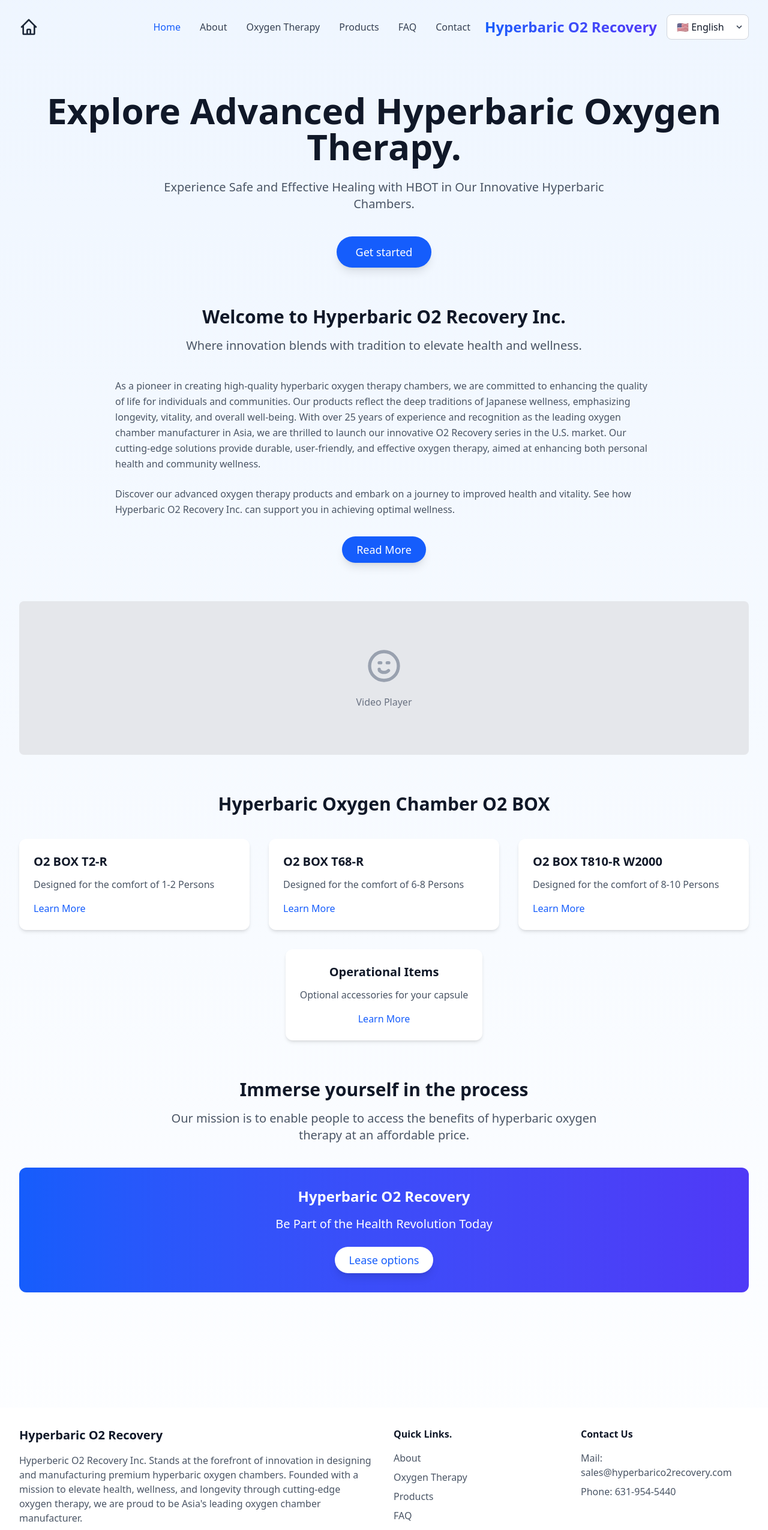
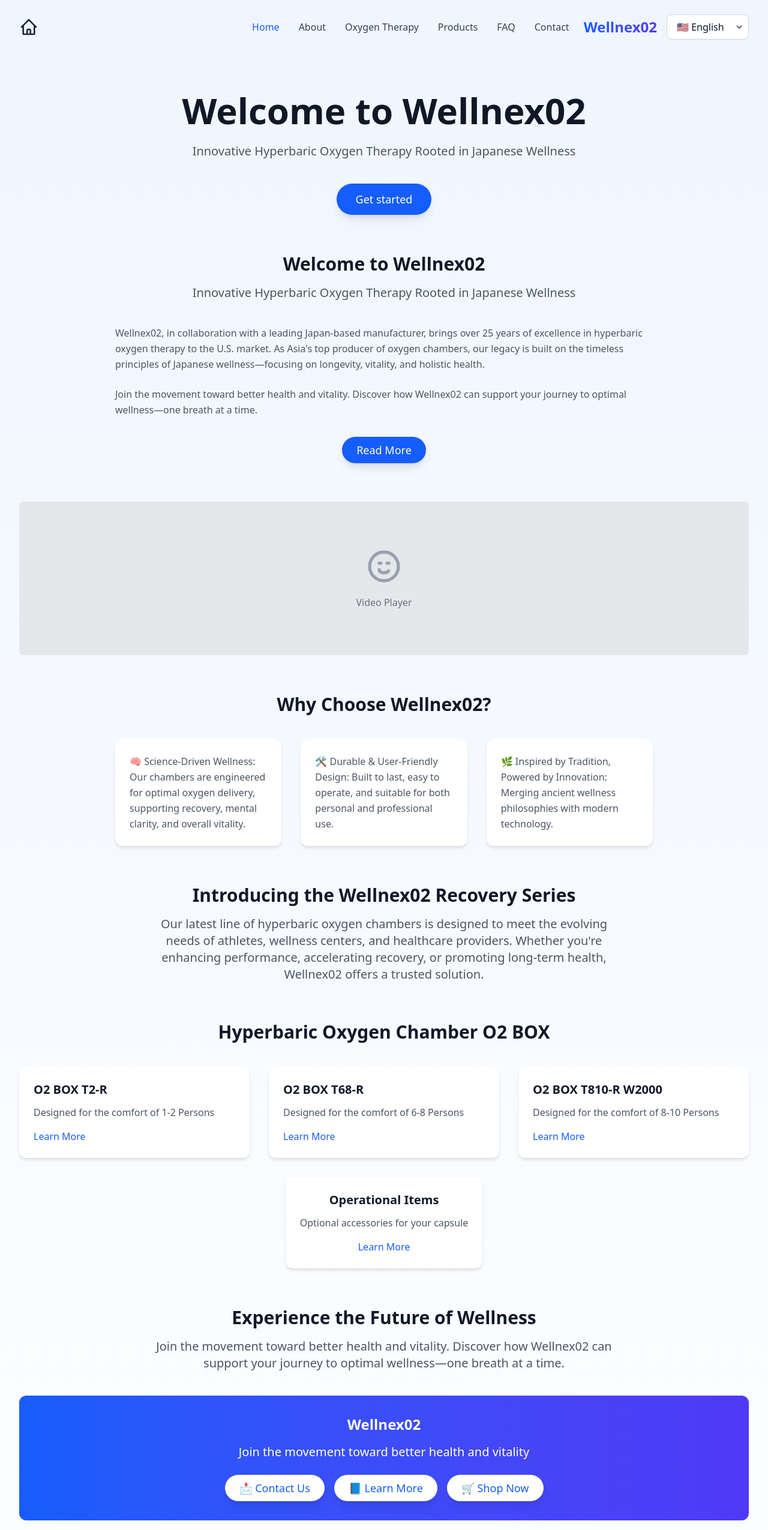
Before and after one commit to Soulemane12/Chamber, a Next.js app: page / in a window 1280 px wide. Shown: the top 2550 px of the page at 60% size. Built offline with nearby package versions, Linux system fonts and the light colour scheme.

Commit message:
Update branding to Wellnex02 with new content and Japanese wellness focus

```diff
--- a/src/app/page.tsx
+++ b/src/app/page.tsx
@@ -71,6 +71,47 @@
           </div>
         </div>
 
+        {/* Why Choose Wellnex02 Section */}
+        <div className="mb-16 animate-fade-in">
+          <div className="text-center mb-10">
+            <h2 className="text-3xl font-bold mb-4 text-gray-900 dark:text-white">
+              {t('whyChooseTitle')}
+            </h2>
+          </div>
+
+          <div className="max-w-4xl mx-auto">
+            <div className="grid grid-cols-1 md:grid-cols-3 gap-8">
+              <div className="bg-white dark:bg-gray-800 p-6 rounded-xl shadow-md hover:scale-105 transition-all duration-300">
+                <p className="text-gray-600 dark:text-gray-300 leading-relaxed">
+                  {t('scienceDrivenWellness')}
+                </p>
+              </div>
+              <div className="bg-white dark:bg-gray-800 p-6 rounded-xl shadow-md hover:scale-105 transition-all duration-300">
+                <p className="text-gray-600 dark:text-gray-300 leading-relaxed">
+                  {t('durableUserFriendly')}
+                </p>
+              </div>
+              <div className="bg-white dark:bg-gray-800 p-6 rounded-xl shadow-md hover:scale-105 transition-all duration-300">
+                <p className="text-gray-600 dark:text-gray-300 leading-relaxed">
+                  {t('inspiredByTradition')}
+                </p>
+              </div>
+            </div>
+          </div>
+        </div>
+
+        {/* Recovery Series Section */}
+        <div className="mb-16 animate-fade-in">
+          <div className="text-center mb-10">
+            <h2 className="text-3xl font-bold mb-4 text-gray-900 dark:text-white">
+              {t('recoverySeriesTitle')}
+            </h2>
+            <p className="text-xl text-gray-600 dark:text-gray-300 max-w-3xl mx-auto">
+              {t('recoverySeriesDescription')}
+            </p>
+          </div>
+        </div>
+
         {/* Products Section */}
         <div className="mb-16 animate-fade-in">
           <div className="text-center mb-10">
@@ -114,30 +155,44 @@
           </div>
         </div>
 
-        {/* Mission Section */}
+        {/* Experience Future Section */}
         <div className="mb-16 animate-fade-in">
           <div className="text-center mb-10">
             <h2 className="text-3xl font-bold mb-4 text-gray-900 dark:text-white">
-              {t('missionTitle')}
+              {t('experienceFutureTitle')}
             </h2>
             <p className="text-xl text-gray-600 dark:text-gray-300 max-w-3xl mx-auto">
-              {t('missionSubtitle')}
+              {t('experienceFutureDescription')}
             </p>
           </div>
 
           <div className="bg-gradient-to-r from-blue-600 to-indigo-600 rounded-xl p-8 text-center text-white">
             <h3 className="text-2xl font-bold mb-4">
-              Hyperbaric O2 Recovery
+              Wellnex02
             </h3>
             <p className="text-xl mb-6">
-              {t('healthRevolution')}
+              Join the movement toward better health and vitality
             </p>
-            <Link
-              href="/contact"
-              className="bg-white text-blue-600 px-6 py-2 rounded-full text-lg font-medium shadow-lg hover:shadow-xl transition-all duration-300 hover:scale-105 inline-block"
-            >
-              {t('leaseOptions')}
-            </Link>
+            <div className="flex flex-col sm:flex-row gap-4 justify-center">
+              <Link
+                href="/contact"
+                className="bg-white text-blue-600 px-6 py-2 rounded-full text-lg font-medium shadow-lg hover:shadow-xl transition-all duration-300 hover:scale-105 inline-block"
+              >
+                📩 Contact Us
+              </Link>
+              <Link
+                href="/about"
+                className="bg-white text-blue-600 px-6 py-2 rounded-full text-lg font-medium shadow-lg hover:shadow-xl transition-all duration-300 hover:scale-105 inline-block"
+              >
+                📘 Learn More
+              </Link>
+              <Link
+                href="/products"
+                className="bg-white text-blue-600 px-6 py-2 rounded-full text-lg font-medium shadow-lg hover:shadow-xl transition-all duration-300 hover:scale-105 inline-block"
+              >
+                🛒 Shop Now
+              </Link>
+            </div>
           </div>
         </div>
       </main>
--- a/src/components/Footer.tsx
+++ b/src/components/Footer.tsx
@@ -19,7 +19,7 @@
           {/* Company Info */}
           <div className="lg:col-span-2">
             <h3 className="text-xl font-bold text-gray-900 dark:text-white mb-4">
-              Hyperbaric O2 Recovery
+              Wellnex02
             </h3>
             <p className="text-gray-600 dark:text-gray-400 mb-4">
               {t('companyDescription')}
--- a/src/components/Header.tsx
+++ b/src/components/Header.tsx
@@ -88,14 +88,14 @@
         </nav>
         <div className="hidden sm:flex items-center ml-6 space-x-4">
           <div className="text-2xl font-bold bg-gradient-to-r from-blue-600 to-indigo-600 text-transparent bg-clip-text">
-            Hyperbaric O2 Recovery
+            Wellnex02
           </div>
           <LanguageSelector />
         </div>
       </div>
       <div className="sm:hidden w-full mt-2 flex flex-col items-center">
         <div className="text-2xl font-bold bg-gradient-to-r from-blue-600 to-indigo-600 text-transparent bg-clip-text mb-2">
-          Hyperbaric O2 Recovery
+          Wellnex02
         </div>
         <MobileLanguageSelector />
       </div>
--- a/src/lib/translations.ts
+++ b/src/lib/translations.ts
@@ -11,13 +11,13 @@
     contact: "Contact",
 
     // Homepage
-    heroTitle: "Explore Advanced Hyperbaric Oxygen Therapy.",
-    heroSubtitle: "Experience Safe and Effective Healing with HBOT in Our Innovative Hyperbaric Chambers.",
+    heroTitle: "Welcome to Wellnex02",
+    heroSubtitle: "Innovative Hyperbaric Oxygen Therapy Rooted in Japanese Wellness",
     getStarted: "Get started",
-    welcomeTitle: "Welcome to Hyperbaric O2 Recovery Inc.",
-    welcomeSubtitle: "Where innovation blends with tradition to elevate health and wellness.",
-    welcomeDescription: "As a pioneer in creating high-quality hyperbaric oxygen therapy chambers, we are committed to enhancing the quality of life for individuals and communities. Our products reflect the deep traditions of Japanese wellness, emphasizing longevity, vitality, and overall well-being. With over 25 years of experience and recognition as the leading oxygen chamber manufacturer in Asia, we are thrilled to launch our innovative O2 Recovery series in the U.S. market. Our cutting-edge solutions provide durable, user-friendly, and effective oxygen therapy, aimed at enhancing both personal health and community wellness.",
-    discoverText: "Discover our advanced oxygen therapy products and embark on a journey to improved health and vitality. See how Hyperbaric O2 Recovery Inc. can support you in achieving optimal wellness.",
+    welcomeTitle: "Welcome to Wellnex02",
+    welcomeSubtitle: "Innovative Hyperbaric Oxygen Therapy Rooted in Japanese Wellness",
+    welcomeDescription: "Wellnex02, in collaboration with a leading Japan-based manufacturer, brings over 25 years of excellence in hyperbaric oxygen therapy to the U.S. market. As Asia's top producer of oxygen chambers, our legacy is built on the timeless principles of Japanese wellness—focusing on longevity, vitality, and holistic health.",
+    discoverText: "Join the movement toward better health and vitality. Discover how Wellnex02 can support your journey to optimal wellness—one breath at a time.",
     readMore: "Read More",
 
     // Products
@@ -32,6 +32,20 @@
     operationalItemsDesc: "Optional accessories for your capsule",
     learnMore: "Learn More",
 
+    // Why Choose Wellnex02
+    whyChooseTitle: "Why Choose Wellnex02?",
+    scienceDrivenWellness: "🧠 Science-Driven Wellness: Our chambers are engineered for optimal oxygen delivery, supporting recovery, mental clarity, and overall vitality.",
+    durableUserFriendly: "🛠️ Durable & User-Friendly Design: Built to last, easy to operate, and suitable for both personal and professional use.",
+    inspiredByTradition: "🌿 Inspired by Tradition, Powered by Innovation: Merging ancient wellness philosophies with modern technology.",
+
+    // Recovery Series
+    recoverySeriesTitle: "Introducing the Wellnex02 Recovery Series",
+    recoverySeriesDescription: "Our latest line of hyperbaric oxygen chambers is designed to meet the evolving needs of athletes, wellness centers, and healthcare providers. Whether you're enhancing performance, accelerating recovery, or promoting long-term health, Wellnex02 offers a trusted solution.",
+
+    // Experience Future
+    experienceFutureTitle: "Experience the Future of Wellness",
+    experienceFutureDescription: "Join the movement toward better health and vitality. Discover how Wellnex02 can support your journey to optimal wellness—one breath at a time.",
+
     // Mission
     missionTitle: "Immerse yourself in the process",
     missionSubtitle: "Our mission is to enable people to access the benefits of hyperbaric oxygen therapy at an affordable price.",
@@ -41,12 +55,12 @@
     // Footer
     subscribeTitle: "Subscribe to Our Mailing List",
     subscribe: "Subscribe",
-    email: "sales@hyperbarico2recovery.com",
-    companyDescription: "Hyperberic O2 Recovery Inc. Stands at the forefront of innovation in designing and manufacturing premium hyperbaric oxygen chambers. Founded with a mission to elevate health, wellness, and longevity through cutting-edge oxygen therapy, we are proud to be Asia's leading oxygen chamber manufacturer.",
+    email: "sales@wellnex02.com",
+    companyDescription: "Wellnex02, in collaboration with a leading Japan-based manufacturer, brings over 25 years of excellence in hyperbaric oxygen therapy to the U.S. market. As Asia's top producer of oxygen chambers, our legacy is built on the timeless principles of Japanese wellness—focusing on longevity, vitality, and holistic health.",
     quickLinks: "Quick Links.",
     contactUs: "Contact Us",
     phone: "631-954-5440",
-    copyright: "COPYRIGHT © 2024 Hyperbaric O2 Recovery – ALL RIGHTS RESERVED.",
+    copyright: "COPYRIGHT © 2024 Wellnex02 – ALL RIGHTS RESERVED.",
 
     // About Page
     aboutUs: "About Us",
```
